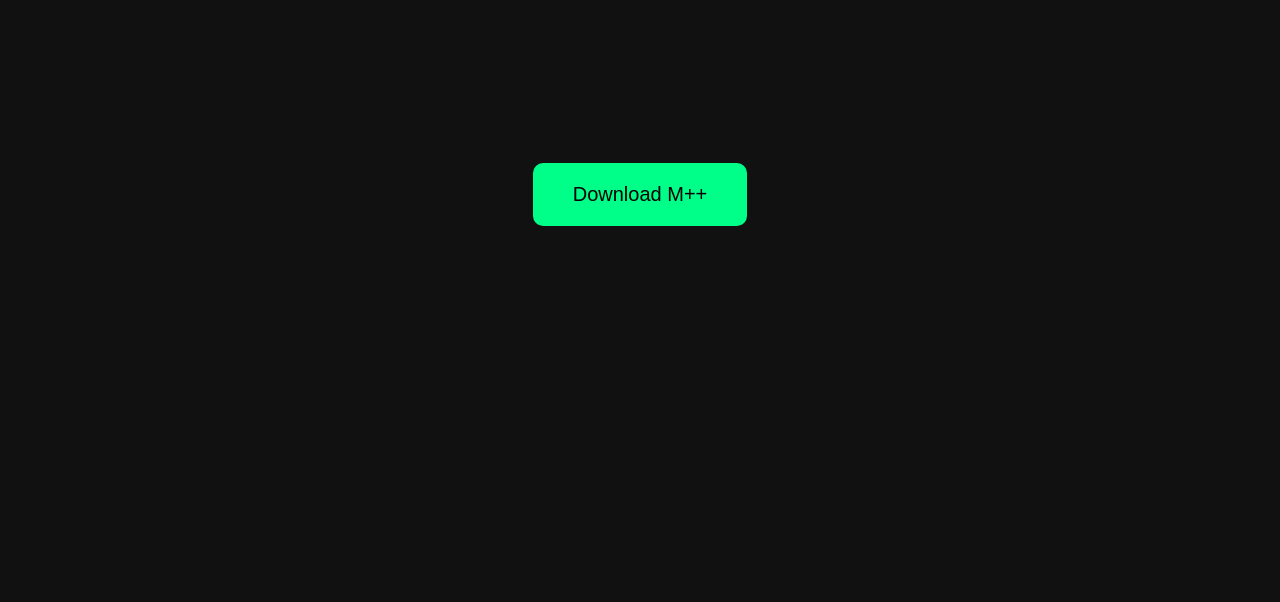
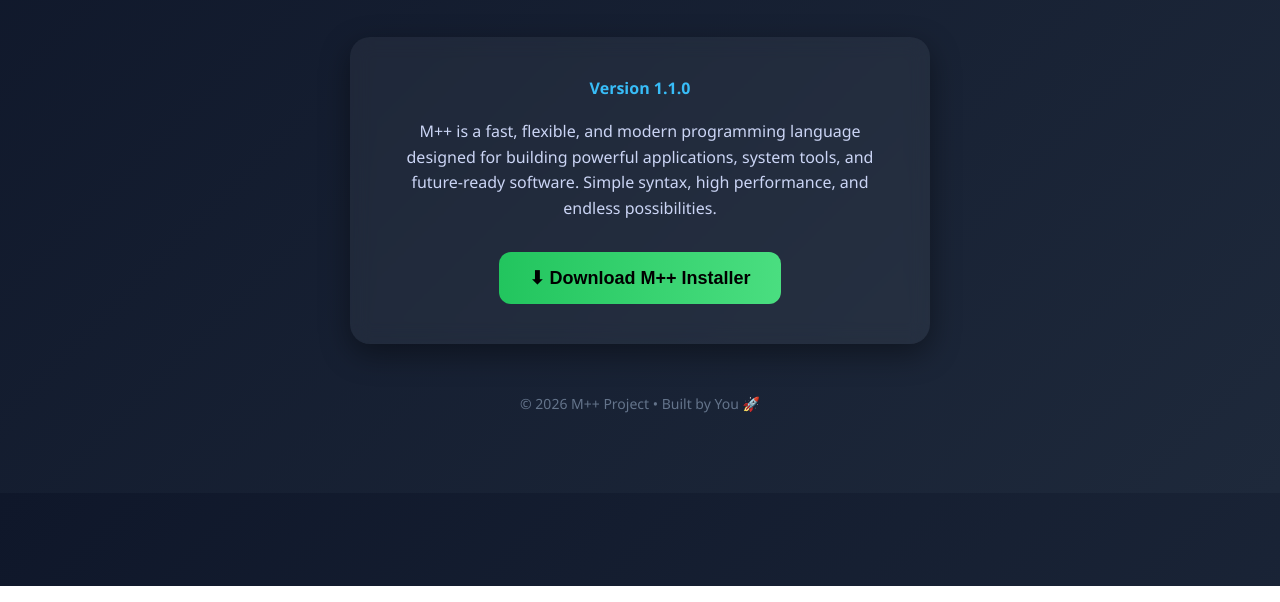
Before and after one commit to DeveloperCreater/MPP, a website: page index.html in a window 1280 px wide. Shown: the part 214-816 px from the top of the page. Drawn offline with Linux system fonts and the light colour scheme.

Commit message:
Update index.html

```diff
--- a/index.html
+++ b/index.html
@@ -2,35 +2,104 @@
 <html lang="en">
 <head>
 <meta charset="UTF-8">
-    <title>M++ Download</title>
+<meta name="viewport" content="width=device-width, initial-scale=1.0">
+<title>M++ Programming Language</title>
+
 <style>
     body {
-            display: flex;
-            justify-content: center;
-            align-items: center;
-            height: 100vh;
-            background-color: #111;
-            font-family: Arial, sans-serif;
+        margin: 0;
+        font-family: "Segoe UI", Arial, sans-serif;
+        background: linear-gradient(135deg, #0f172a, #1e293b);
+        color: white;
     }
 
-        button {
-            padding: 20px 40px;
-            font-size: 20px;
-            background-color: #00ff88;
-            border: none;
-            border-radius: 10px;
-            cursor: pointer;
-            transition: 0.2s;
+    .container {
+        text-align: center;
+        padding: 80px 20px;
     }
 
-        button:hover {
-            background-color: #00cc6a;
+    h1 {
+        font-size: 48px;
+        margin-bottom: 10px;
+    }
+
+    .subtitle {
+        font-size: 18px;
+        color: #94a3b8;
+        margin-bottom: 40px;
+    }
+
+    .card {
+        background: rgba(255, 255, 255, 0.05);
+        padding: 40px;
+        border-radius: 20px;
+        display: inline-block;
+        backdrop-filter: blur(10px);
+        box-shadow: 0 10px 30px rgba(0,0,0,0.4);
+        max-width: 500px;
+    }
+
+    .version {
+        color: #38bdf8;
+        font-weight: bold;
+        margin-bottom: 20px;
+    }
+
+    .desc {
+        font-size: 16px;
+        color: #cbd5f5;
+        margin-bottom: 30px;
+        line-height: 1.6;
+    }
+
+    .download-btn {
+        padding: 15px 30px;
+        font-size: 18px;
+        background: linear-gradient(90deg, #22c55e, #4ade80);
+        border: none;
+        border-radius: 12px;
+        cursor: pointer;
+        color: black;
+        font-weight: bold;
+        transition: 0.3s;
+    }
+
+    .download-btn:hover {
+        transform: scale(1.05);
+        box-shadow: 0 0 20px #22c55e;
+    }
+
+    .footer {
+        margin-top: 50px;
+        font-size: 14px;
+        color: #64748b;
     }
 </style>
 </head>
+
 <body>
 
-<button onclick="downloadFile()">Download M++</button>
+<div class="container">
+    <h1>M++</h1>
+    <div class="subtitle">A Powerful Custom Programming Language</div>
+
+    <div class="card">
+        <div class="version">Version 1.1.0</div>
+
+        <div class="desc">
+            M++ is a fast, flexible, and modern programming language designed for building powerful applications,
+            system tools, and future-ready software. Simple syntax, high performance, and endless possibilities.
+        </div>
+
+        <button class="download-btn" onclick="downloadFile()">
+            ⬇ Download M++ Installer
+        </button>
+    </div>
+
+    <div class="footer">
+        © 2026 M++ Project • Built by You 🚀
+    </div>
+</div>
 
 <script>
 function downloadFile() {
```
Lines whose indentation alone changed are shown as unchanged.
